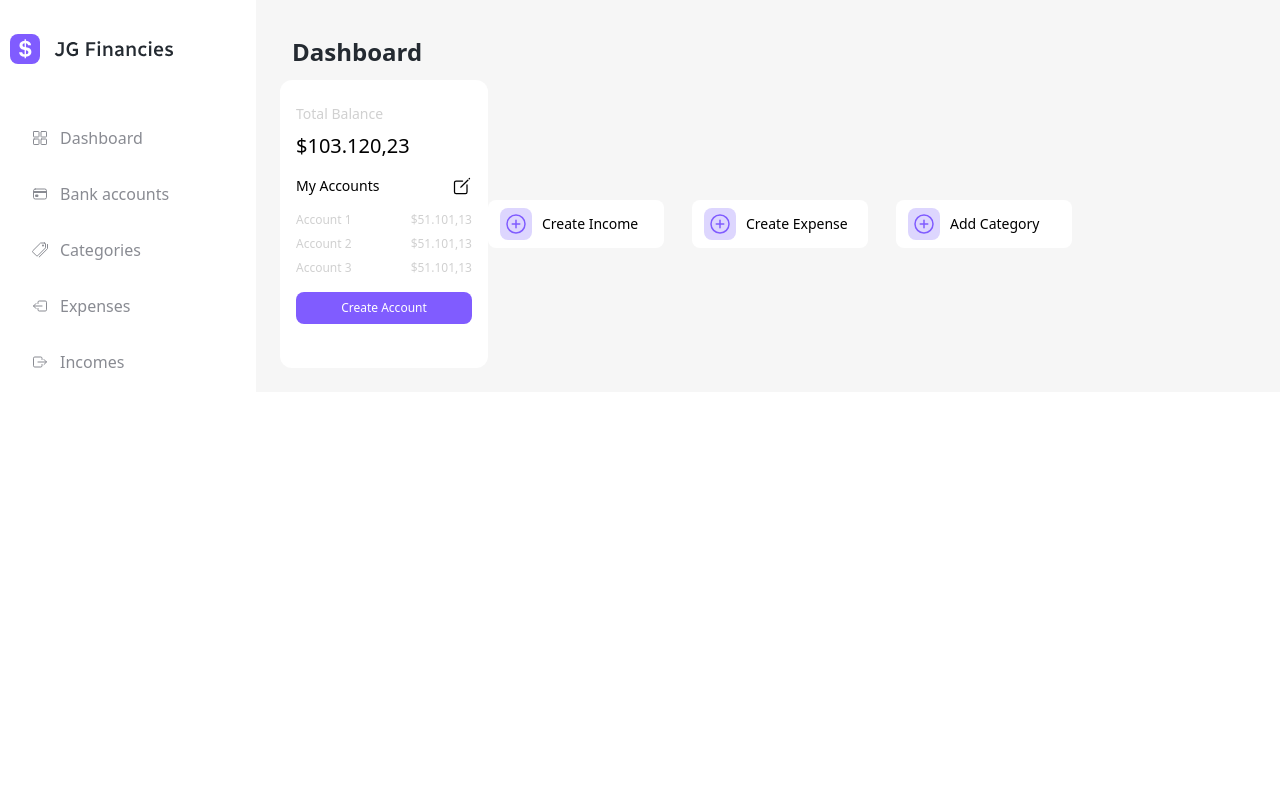
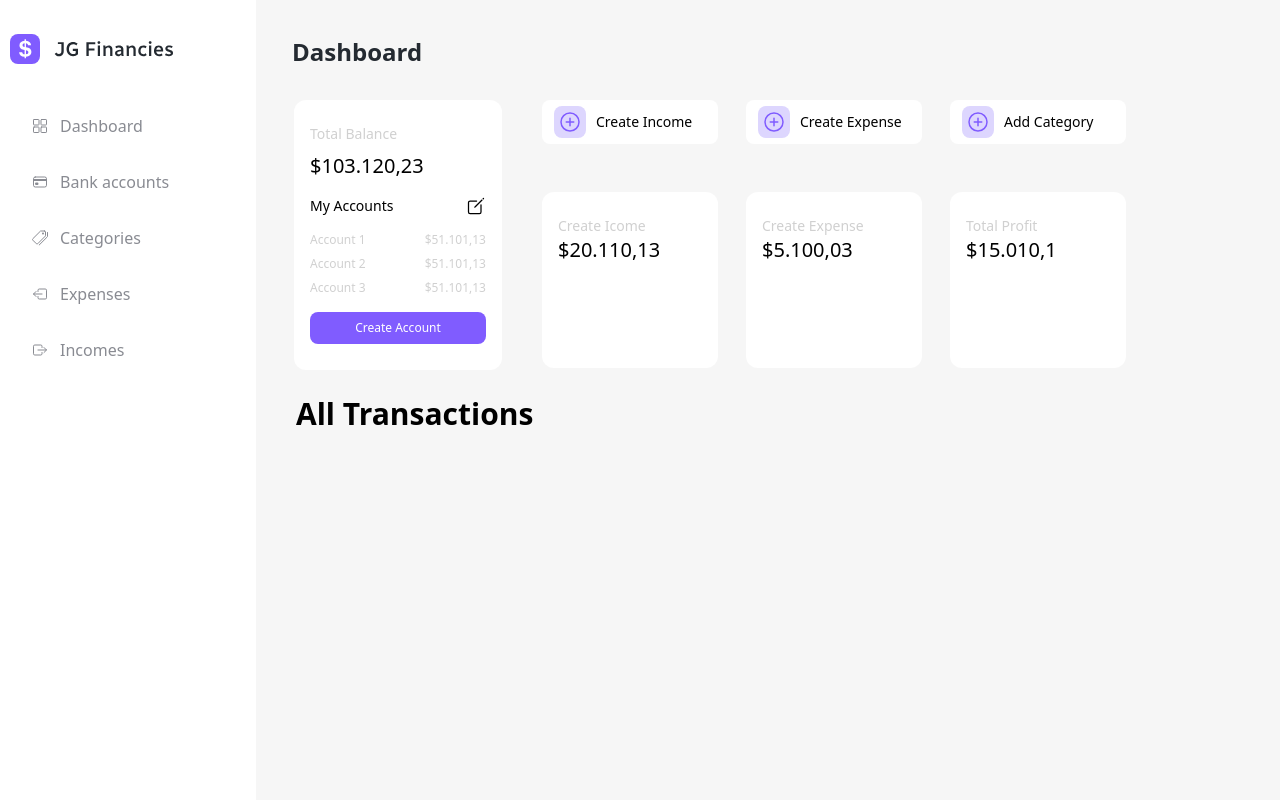
Before and after one commit to gersonRamirez22/jgfinances, a Laravel app: page /dashboard in a window 1280 px wide. Run offline with Laravel 10, Linux system fonts and the light colour scheme; style sheets or scripts are compiled from the project's sources.

Commit message:
Agrego las total card balance

```diff
--- /dev/null
+++ b/app/View/Components/cardTotal.php
@@ -0,0 +1,29 @@
+<?php
+
+namespace App\View\Components;
+
+use Closure;
+use Illuminate\Contracts\View\View;
+use Illuminate\View\Component;
+
+class cardTotal extends Component
+{
+    public $titleName, $totalAccount;
+
+    /**
+     * Create a new component instance.
+     */
+    public function __construct($titleName = '', $totalAccount = '')
+    {
+        $this-> titleName = $titleName;
+        $this-> totalAccount = $totalAccount;
+    }
+
+    /**
+     * Get the view / contents that represent the component.
+     */
+    public function render(): View|Closure|string
+    {
+        return view('components.card-total');
+    }
+}
--- a/resources/views/Dashboard/dashboard.blade.php
+++ b/resources/views/Dashboard/dashboard.blade.php
@@ -19,7 +19,7 @@
    <aside id="default-sidebar" class="fixed top-0 left-0 z-40 w-64 h-screen transition-transform -translate-x-full sm:translate-x-0" aria-label="Sidebar">
       <div class=" px-3 py-4  bg-white">
          <x-logo />
-         <ul class="space-y-2 font-medium mt-8">
+         <ul class="space-y-2 font-medium mt-5">
             <x-menuItem title="Dashboard">
                <ion-icon name="grid-outline"></ion-icon>
             </x-menuItem>
@@ -40,27 +40,33 @@
    </aside>
 
 
-   <div class=" font-radio-canada p-6 sm:ml-64 bg-[#F6F6F6]">
+   <div class=" font-radio-canada p-6 ml-64 bg-[#F6F6F6] h-[100vh]">
       <div class="text-[#242A31] text-2xl font-semibold p-3">
          <h1>Dashboard</h1>
       </div>
 
-      <div class="flex ">
-         <div>
+      <div class="flex mt-5">
+         <div class="mr-10 ml-[14px]">
            <x-card-balance cardTitle='Total Balance' amount='$103.120,23' />
          </div>
+         <div>
+          <div class="flex gap-7 ">
+             <x-action actionName="Create Income"/>
+             <x-action actionName="Create Expense"/>
+             <x-action actionName="Add Category"/>
+          </div>
 
-         <div class=" flex gap-7 items-center justify-center  right-16  ">
-          <x-action actionName="Create Income"/>
-          <x-action actionName="Create Expense"/>
-          <x-action actionName="Add Category"/>
+           <div class=" flex gap-7 mt-12">
+            <x-card-total titleName="Create Icome" totalAccount="$20.110,13"/>
+            <x-card-total titleName="Create Expense" totalAccount="$5.100,03"/>
+            <x-card-total titleName="Total Profit" totalAccount="$15.010,1"/>
+           </div>
          </div>
       </div>
-
+      <div class="p-2.5 ml-1.5 mt-4">
+         <h1 class="text-3xl font-semibold">All Transactions</h1>
+      </div>
    </div>
-
-
-
 </body>
 <script type="module" src="https://unpkg.com/ionicons@7.1.0/dist/ionicons/ionicons.esm.js"></script>
 <script nomodule src="https://unpkg.com/ionicons@7.1.0/dist/ionicons/ionicons.js"></script>
--- a/resources/views/components/action.blade.php
+++ b/resources/views/components/action.blade.php
@@ -1,5 +1,5 @@
 
-  <a href="#" class="text-sm items-center  flex rounded-lg bg-[#FFF] w-44 py-2 px-3 gap-2.5 ">
+  <a href="#" class="flex content-center  rounded-lg bg-[#FFF] py-2 px-3 gap-2.5 w-44 items-center h-11 ">
        <ion-icon class=" w-6 h-6 text-[#805CFF] p-1 rounded-lg bg-violet-200 " name="add-circle-outline"></ion-icon>
-       <span class="text-sm font-medium ">{{$actionName}}</span>
+       <span class="text-sm  font-medium ">{{$actionName}}</span>
   </a>
--- a/resources/views/components/card-balance.blade.php
+++ b/resources/views/components/card-balance.blade.php
@@ -1,4 +1,4 @@
-<div class="  flex flex-col rounded-xl bg-[#FFF] w-52 h-72 py-6 px-4 gap-4">
+<div class="  flex flex-col rounded-xl bg-[#FFF] w-52 h-[270px] py-6 px-4 gap-4">
     <div class=" flex flex-col gap-y-2">
         <p class="text-[#D0D0D0] text-sm font-normal">{{$cardTitle}}</p>
         <p class="text-xl font-medium gap-y-2">{{$amount}}</p>
--- /dev/null
+++ b/resources/views/components/card-total.blade.php
@@ -0,0 +1,6 @@
+<div>
+    <div class="  bg-[#FFF] rounded-xl h-44 w-44   py-6 px-4 hover:bg-[#805CFF] hover:text-white  ">
+         <h1 class="text-[#D0D0D0] hover:text-white text-sm font-normal ">{{$titleName}}</h1>
+         <h1 class=" text-xl font-medium">{{$totalAccount}}</h1>
+    </div>
+</div>
```
